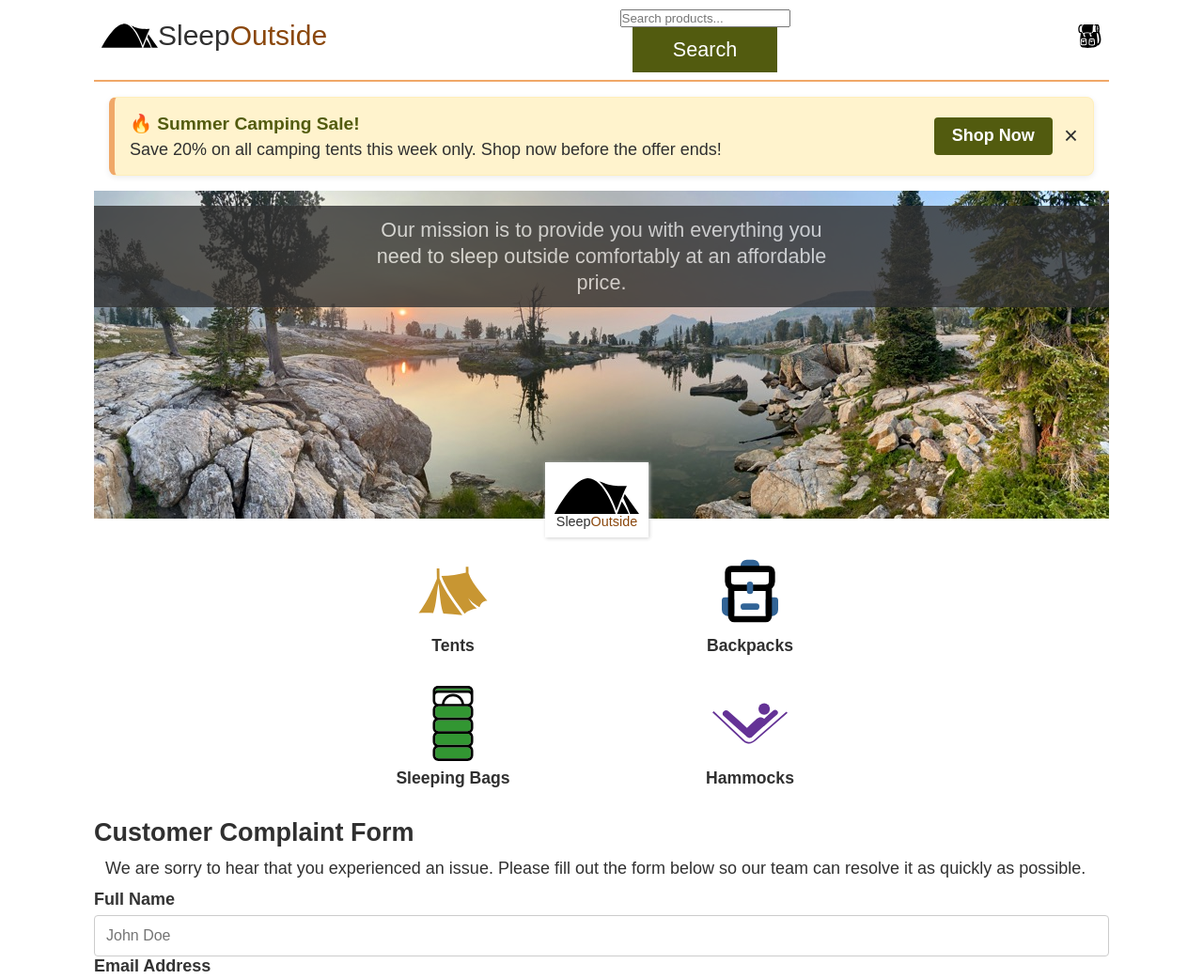
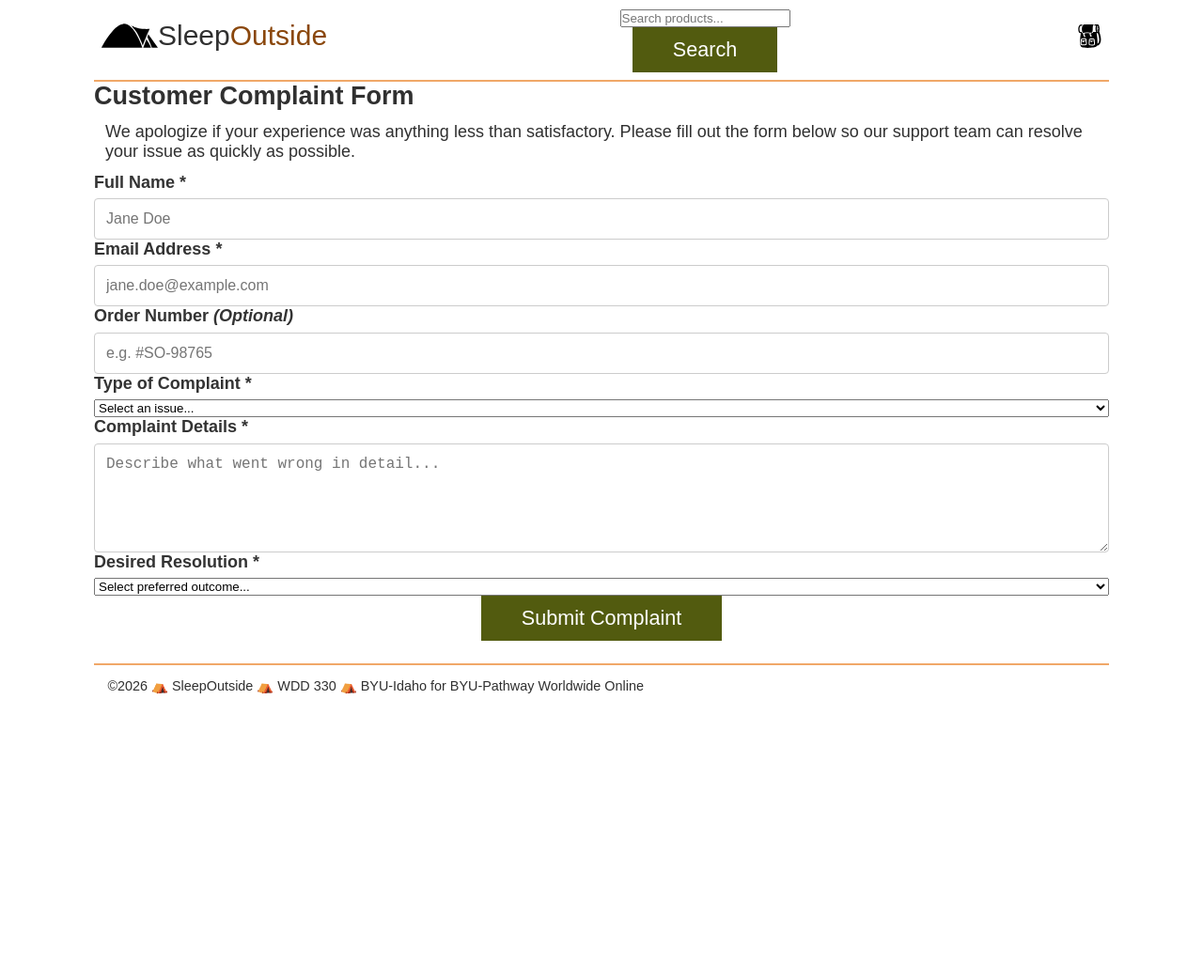
Before and after one commit to LuthandoNgombane/wdd330, a website built with Vite: page src/complaintform.html in a window 1280 px wide. Shown: the top 1042 px of the page at 94% size. After the commit the page ends 800 px from the top, so only its background shows below. Built offline with nearby package versions, Linux system fonts and the light colour scheme; files whose address does not match are found by name.

Commit message:
Revise complaint form structure and content
Updated the complaint form title and improved accessibility by adding required indicators to form fields. Removed promotional and hero sections to focus on customer complaints.

```diff
--- a/src/complaintform.html
+++ b/src/complaintform.html
@@ -3,7 +3,7 @@
   <head>
     <meta charset="UTF-8" />
     <meta name="viewport" content="width=device-width, initial-scale=1.0" />
-    <title>Sleep Outside | Complaint Form</title>
+    <title>Sleep Outside | Customer Complaint</title>
     <link rel="stylesheet" href="/css/style.css" />
     <script src="js/main.js" type="module"></script>
     <script src="js/complaint.js" type="module"></script>
@@ -13,141 +13,63 @@
     <header class="divider" id="header"></header>
 
     <main class="divider">
-
-      <!-- Promotional Alert -->
-      <section id="promo-alert" class="promo-alert hidden">
-        <div class="promo-content">
-          <div class="promo-text">
-            <strong id="promo-title"></strong>
-            <p id="promo-message"></p>
-          </div>
-
-          <div class="promo-buttons">
-            <a id="promo-link" class="promo-btn" href="#">Shop Now</a>
-            <button id="close-alert" aria-label="Close alert">&times;</button>
-          </div>
-        </div>
-      </section>
-
-      <!-- Hero Section -->
-      <div class="hero">
-        <img
-          src="/images/banner-sm.jpg"
-          srcset="images/banner-sm.jpg 500w, images/banner.jpg"
-          alt="image of a high mountain lake"
-        />
-
-        <div class="logo logo--square">
-          <img src="/images/noun_Tent_2517.svg" alt="tent image for logo" />
-          <div>Sleep<span class="highlight">Outside</span></div>
-        </div>
-
-        <div class="mission">
-          <p>
-            Our mission is to provide you with everything you need to sleep
-            outside comfortably at an affordable price.
-          </p>
-        </div>
-      </div>
-
-      <template id="product-card-template">
-        <li class="product-card">
-          <a href="">
-            <img src="" alt="" />
-            <h3 class="card__brand"></h3>
-            <h2 class="card__name"></h2>
-            <p class="product-card__price"></p>
-          </a>
-        </li>
-      </template>
-
-      <!-- Category Section -->
-      <ul class="category-grid">
-        <li>
-          <a href="/product_listing/index.html?category=tents">
-            <img src="/images/category-tents.svg" alt="Tents" />
-            <h2>Tents</h2>
-          </a>
-        </li>
-        <li>
-          <a href="/product_listing/index.html?category=backpacks">
-            <img src="/images/category-backpacks.svg" alt="Backpacks" />
-            <h2>Backpacks</h2>
-          </a>
-        </li>
-        <li>
-          <a href="/product_listing/index.html?category=sleeping-bags">
-            <img src="/images/category-sleepingbags.svg" alt="Sleeping Bags" />
-            <h2>Sleeping Bags</h2>
-          </a>
-        </li>
-        <li>
-          <a href="/product_listing/index.html?category=hammocks">
-            <img src="/images/category-hammocks.svg" alt="Hammocks" />
-            <h2>Hammocks</h2>
-          </a>
-        </li>
-      </ul>
-
-      <!-- START: Customer Complaint Form -->
-      <section class="complaint-section">
-        <h2>Customer Complaint Form</h2>
-        <p>We are sorry to hear that you experienced an issue. Please fill out the form below so our team can resolve it as quickly as possible.</p>
+      <section class="complaint-container">
+        <h1>Customer Complaint Form</h1>
+        <p class="complaint-intro">
+          We apologize if your experience was anything less than satisfactory. Please fill out the form below so our support team can resolve your issue as quickly as possible.
+        </p>
 
         <form id="complaint-form" class="complaint-form">
           <div class="form-field">
-            <label for="complaint-name">Full Name</label>
-            <input type="text" id="complaint-name" name="name" required placeholder="John Doe" />
+            <label for="complaint-name">Full Name <span class="required">*</span></label>
+            <input type="text" id="complaint-name" name="name" required placeholder="Jane Doe" />
           </div>
 
           <div class="form-field">
-            <label for="complaint-email">Email Address</label>
-            <input type="email" id="complaint-email" name="email" required placeholder="example@email.com" />
+            <label for="complaint-email">Email Address <span class="required">*</span></label>
+            <input type="email" id="complaint-email" name="email" required placeholder="jane.doe@example.com" />
           </div>
 
           <div class="form-field">
-            <label for="complaint-order">Order Number (Optional)</label>
-            <input type="text" id="complaint-order" name="orderNumber" placeholder="e.g. #12345" />
+            <label for="complaint-order">Order Number <em>(Optional)</em></label>
+            <input type="text" id="complaint-order" name="orderNumber" placeholder="e.g. #SO-98765" />
           </div>
 
           <div class="form-field">
-            <label for="complaint-category">Type of Complaint</label>
+            <label for="complaint-category">Type of Complaint <span class="required">*</span></label>
             <select id="complaint-category" name="category" required>
-              <option value="" disabled selected>Select an issue category...</option>
+              <option value="" disabled selected>Select an issue...</option>
               <option value="damaged-item">Damaged or Defective Product</option>
-              <option value="shipping">Shipping or Delivery Issue</option>
+              <option value="shipping">Shipping or Delivery Delay</option>
               <option value="incorrect-order">Received Wrong Item</option>
-              <option value="billing">Billing / Payment Issue</option>
-              <option value="customer-service">Customer Support Experience</option>
-              <option value="other">Other</option>
+              <option value="billing">Billing or Payment Issue</option>
+              <option value="customer-service">Customer Support Service</option>
+              <option value="other">Other Issue</option>
             </select>
           </div>
 
           <div class="form-field">
-            <label for="complaint-details">Complaint Details</label>
-            <textarea id="complaint-details" name="details" rows="5" required placeholder="Please describe the issue in detail..."></textarea>
+            <label for="complaint-details">Complaint Details <span class="required">*</span></label>
+            <textarea id="complaint-details" name="details" rows="5" required placeholder="Describe what went wrong in detail..."></textarea>
           </div>
 
           <div class="form-field">
-            <label for="complaint-resolution">Desired Resolution</label>
+            <label for="complaint-resolution">Desired Resolution <span class="required">*</span></label>
             <select id="complaint-resolution" name="resolution" required>
-              <option value="" disabled selected>Select preferred resolution...</option>
+              <option value="" disabled selected>Select preferred outcome...</option>
               <option value="refund">Full or Partial Refund</option>
               <option value="replacement">Item Replacement</option>
-              <option value="store-credit">Store Credit</option>
-              <option value="follow-up">Direct Contact / Explanation</option>
+              <option value="store-credit">Store Credit / Voucher</option>
+              <option value="follow-up">Direct Call / Email Explanation</option>
             </select>
           </div>
 
-          <button type="submit" id="complaint-submit-btn">Submit Complaint</button>
+          <button type="submit" id="complaint-submit-btn" class="submit-btn">Submit Complaint</button>
           <p id="complaint-response" class="complaint-response" aria-live="polite"></p>
         </form>
       </section>
-      <!-- END: Customer Complaint Form -->
-
     </main>
 
     <footer id="footer"></footer>
-
   </body>
 </html>
```
